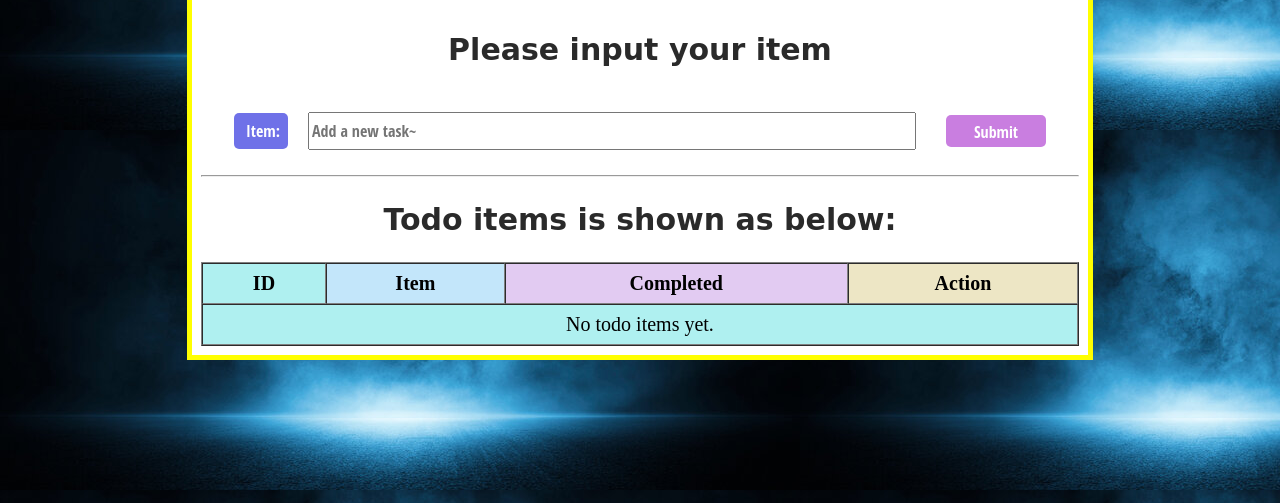
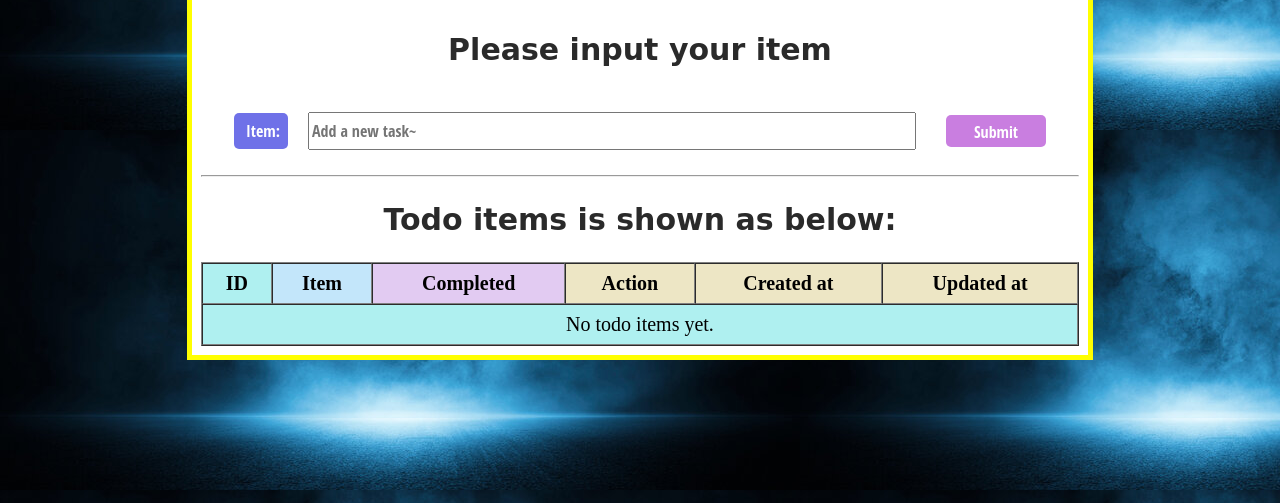
Before and after one commit to guanjiesun/django-python-todo-list, a Django app: page /todo/ in a window 1280 px wide. Shown: the part 230-733 px from the top of the page. Run offline with Django 4.2, Linux system fonts and the light colour scheme; data that the repository does not hold is empty.

Commit message:
show created time and updated time according the new migrated model

```diff
--- a/todo/templates/todo/index.html
+++ b/todo/templates/todo/index.html
@@ -47,6 +47,8 @@
                 <col style="background-color: #c3e6fa; " />
                 <col style="background-color: #e2cbf2; " />
                 <col style="background-color: #ede6c5; " />
+                <col style="background-color: #ede6c5; " />
+                <col style="background-color: #ede6c5; " />
             </colgroup>
             <thead>
                 <tr>
@@ -54,6 +56,8 @@
                     <th>Item</th>
                     <th>Completed</th>
                     <th>Action</th>
+                    <th>Created at</th>
+                    <th>Updated at</th>
                 </tr>
             </thead>
             <tbody>
@@ -74,11 +78,17 @@
                         <button onclick="deleteTodoItem({{ item.id }})">Delete</button>
                         <button onclick="updateItemPrompt({{ item.id }})">Update</button>
                     </td>
+                    <td>
+                        {{ item.created_at|date:"m-d H:i" }}
+                    </td>
+                    <td>
+                        {{ item.updated_at|date:"m-d H:i" }}
+                    </td>
                 </tr>
                 {% empty %}
                 <!-- 如果items为空列表，则执行以下代码 -->
                 <tr>
-                    <td colspan="4">No todo items yet.</td>
+                    <td colspan="6">No todo items yet.</td>
                 </tr>
                 {% endfor %}
             </tbody>
```
Also changed, not shown: todo/templates/todo/detail.html (+10 -0 lines).
